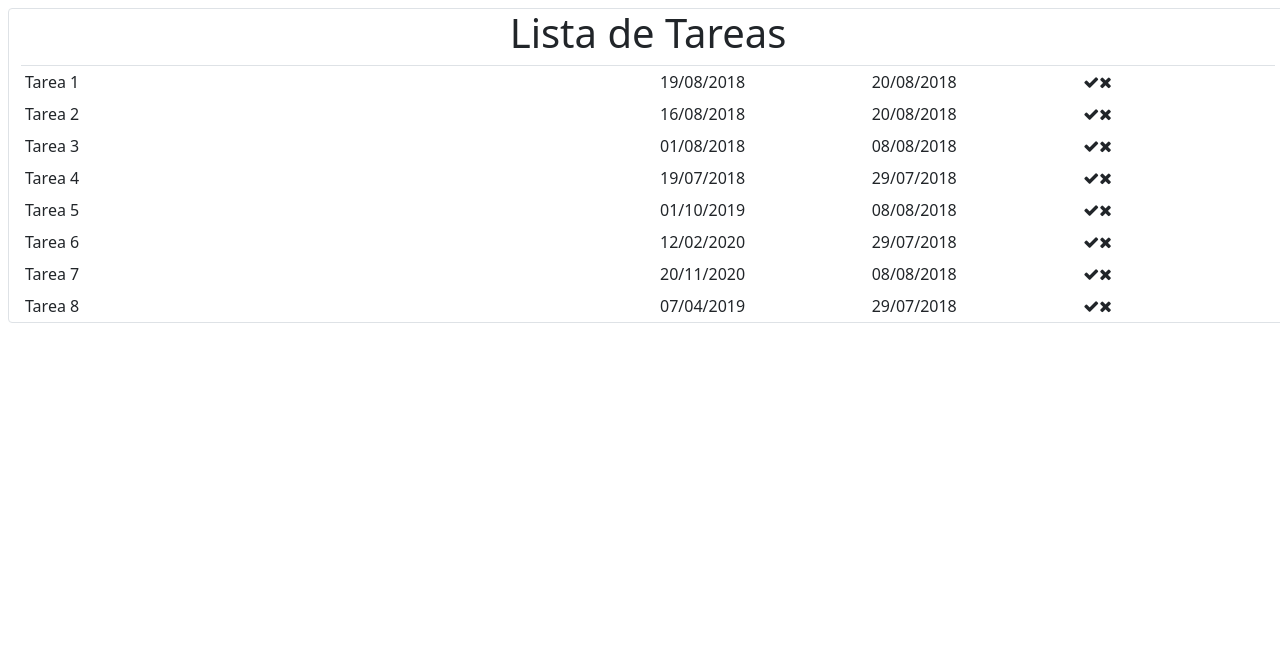
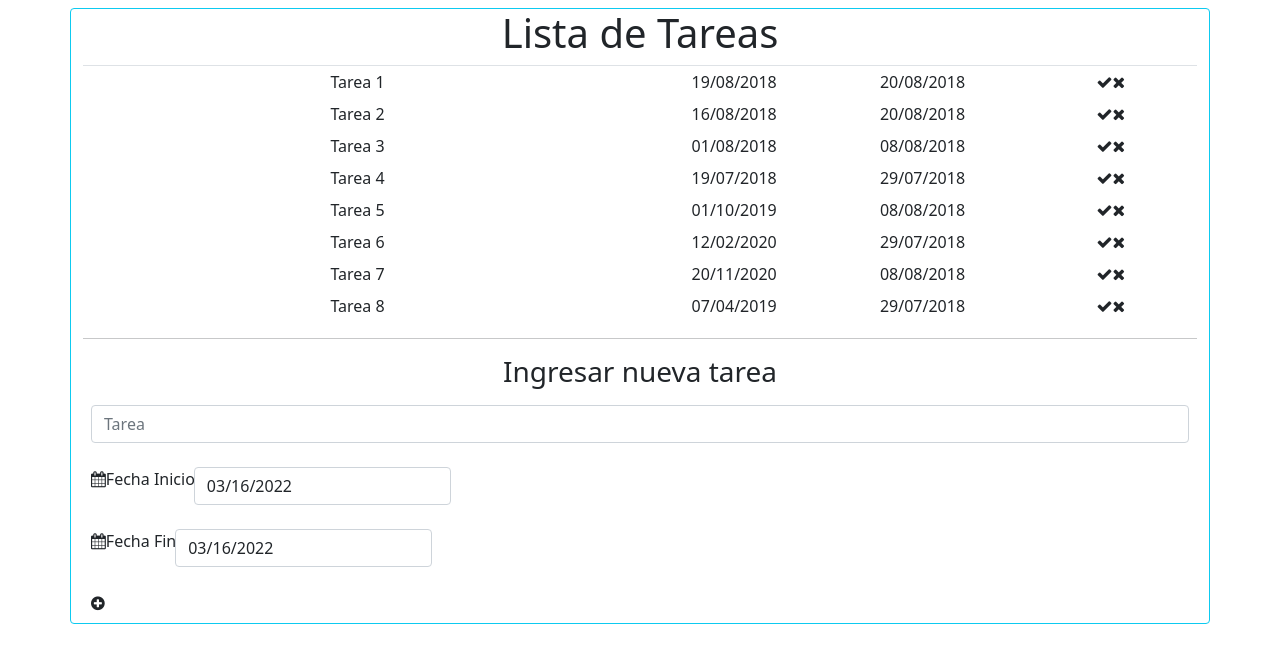
Before and after one commit to Juan-David-Orozco/class-components-react, a React (Create React App) app: page / in a window 1280 px wide. Shown: the top 662 px of the page. Built offline with nearby package versions, Linux system fonts and the light colour scheme.

Commit message:
modificando componente Fecha

```diff
--- a/src/App.js
+++ b/src/App.js
@@ -51,7 +51,7 @@ class App extends Component {
       var styleStatus = ''
       styleStatus = task.complete ? 'text-success' : styleStatus;
       return (
-          <div className='row p-1' key={index}>
+          <div className='row p-1 text-center' key={index}>
             <div className={'col-6 '+styleStatus} >{task.actividad}</div>
             <div className={'col-2 '+styleStatus} >{task.fechaIni}</div>
             <div className={'col-2 '+styleStatus} >{task.fechaFin}</div>
@@ -67,12 +67,16 @@ class App extends Component {
       )
     });
     return (
-      <div className="container-fluid border rounded m-2">
-        <div className='row border-bottom m-0' >
+      <div className="container border border-info rounded m-2 mx-auto">
+        <div className='row border-bottom m-0 ' >
           <div className='col-12 h1 text-center'>Lista de Tareas</div>
         </div>
         {renTask}
-
+        <hr />
+        <div className='row m-1 ' >
+          <div className='col-12 h3 text-center'>Ingresar nueva tarea</div>
+        </div>
+        <Tarea addTask={this.addTask} />
       </div>
     );
   }
--- a/src/Fecha.js
+++ b/src/Fecha.js
@@ -1,27 +1,35 @@
-import React from 'react';
-import DatePicker from 'react-datepicker';
-import moment from 'moment';
+import React, { Component } from 'react'
+import DatePicker from 'react-datepicker'
+//import moment from 'moment'
 import 'moment/locale/es'
-import 'react-datepicker/dist/react-datepicker.css';
+import 'react-datepicker/dist/react-datepicker.css'
 
-class Fecha extends React.Component {
+
+class Fecha extends Component {
   constructor (props) {
     super(props)
     this.state = {
-      startDate: moment()
+      //startDate: moment()
+      startDate: new Date()
     };
     this.handleChange = this.handleChange.bind(this);
+    //this.onChangeDate = this.onChangeDate.bind(this);
   }
 
-  handleChange(date) {
+  handleChange = (date) => {
     this.setState({
-      //startDate: date
-      startDate: date.target.value
+      startDate: date
+      //startDate: date.target.value
     });
   }
-
+/*
+  onChangeDate = (date) => {
+    this.setState({startDate: date})
+  }
+*/
   render() {
     return <DatePicker
+        className='form-control'
         selected={this.state.startDate}
         onChange={this.handleChange}
         id={this.props.id}
--- a/src/Tarea.js
+++ b/src/Tarea.js
@@ -17,24 +17,28 @@ export default class Tarea extends Component {
   }
 
   addtask = (e) => {
-    const iactividad=document.getElementById('actividad').value;
-    const ifechaIni=document.getElementById('fechaIni').value;
+    const iactividad=document.getElementById('actividad').value
+    const ifechaIni=document.getElementById('fechaIni').value
     const ifechaFin=document.getElementById('fechaFin').value
-    console.log(iactividad)
-    console.log(ifechaIni)
-    console.log(ifechaFin)
-    /*
     if (this.vacio(iactividad) ||
         this.vacio(ifechaIni) ||
-        this.vacio(ifechaFin)) {
+        this.vacio(ifechaFin))
+        {
           alert('Debe llenar todos los campos')
-            return};
+          return
+        };
+    /*
     if (!this.validateFecha(ifechaIni) ||
-        !this.validateFecha(ifechaFin)){
-            alert('Fecha invalida')
+        !this.validateFecha(ifechaFin))
+        {
+          alert('Fecha invalida');
           return
         }
     */
+    if (moment(ifechaFin,'L') < moment(ifechaIni,'L')){
+        alert('La fecha de inicio debe ser mayor o igual a la fecha de fin');
+        return
+    }
     const task = {
         actividad:iactividad,
         fechaIni:ifechaIni,
@@ -52,18 +56,19 @@ export default class Tarea extends Component {
             <label className="sr-only">Tarea</label>
             <input type="text" className="form-control mb-2 mr-sm-2 mb-sm-0"
             id="actividad" placeholder="Tarea"/>
-
+            <br />
             <label className="sr-only">Fecha inicio</label>
             <div className="input-group mb-2 mr-sm-2 mb-sm-0">
               <span className='fa fa-calendar pt-1 pr-1' ></span>
-                <Fecha id='fechaIni'/>
+              Fecha Inicio <Fecha id='fechaIni'/>
             </div>
-
+            <br />
             <label className="sr-only">Fecha Fin</label>
             <div className="input-group mb-2 mr-sm-2 mb-sm-0">
               <span className='fa fa-calendar pt-1 pr-1' ></span>
-                <Fecha id='fechaFin'/>
+              Fecha Fin <Fecha id='fechaFin'/>
             </div>
+            <br />
             <div className='fa fa-plus-circle' onClick={this.addtask}></div>
         </form>
       </div>
```
Lines whose indentation alone changed are shown as unchanged.
